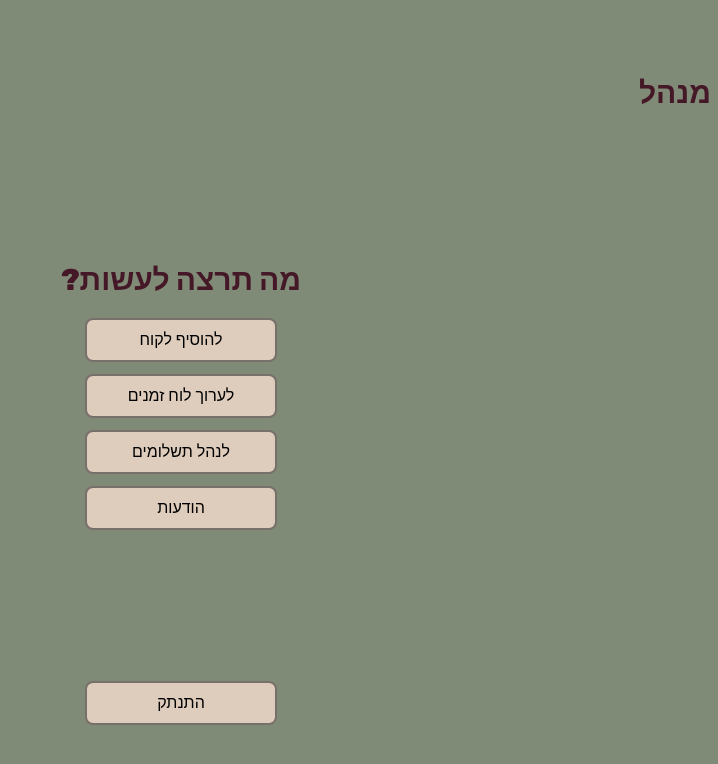
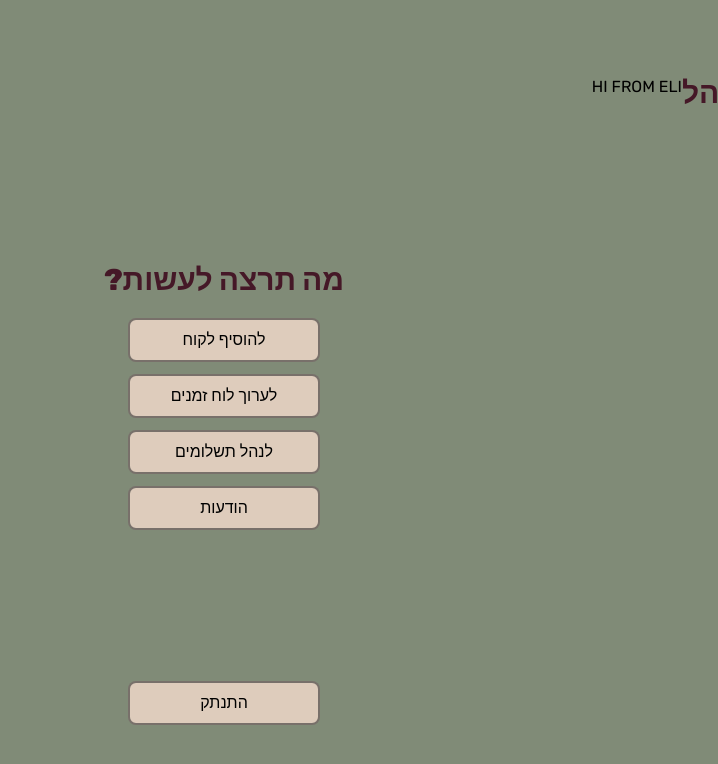
Before and after one commit to YairSadan/Clients-Management, a Next.js app: page /admin in a window 1280 px wide. Shown: the top 764 px of the page, without its empty margins (562-1280 px from the left). Built offline with nearby package versions, Linux system fonts and the light colour scheme.

Commit message:
eli init

```diff
--- a/src/app/admin/page.tsx
+++ b/src/app/admin/page.tsx
@@ -8,6 +8,7 @@ const AdminHome = () => {
     <main className="page-primary justify-around">
       <div className="flex flex-row justify-start w-full">
         <Title className="pr-8" text="שלום מנהל" />
+        HI FROM ELI
       </div>
       <div className="flex flex-col items-center gap-3">
         <Title className="pb-2" text="מה תרצה לעשות?" />
```
Lines whose indentation alone changed are shown as unchanged.
